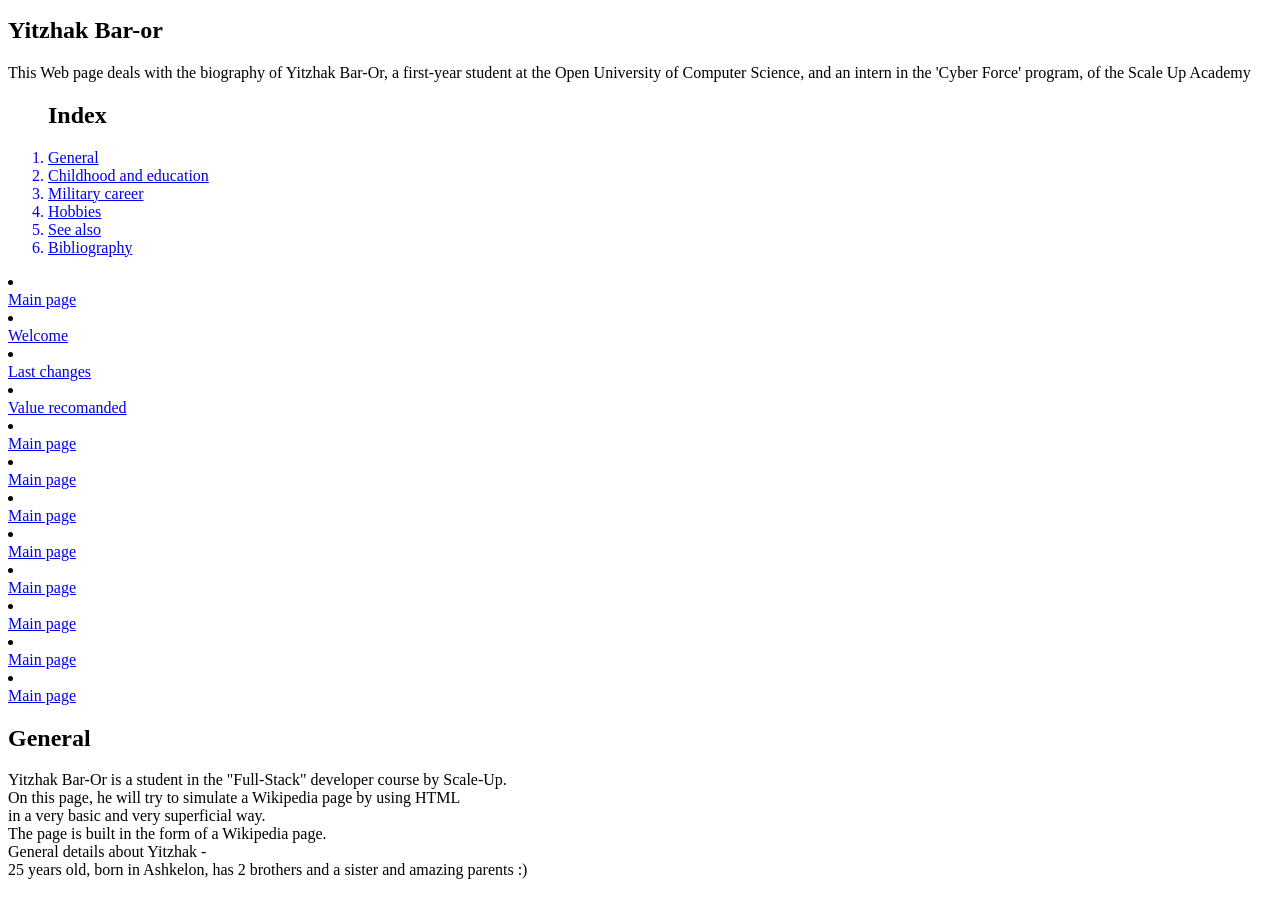
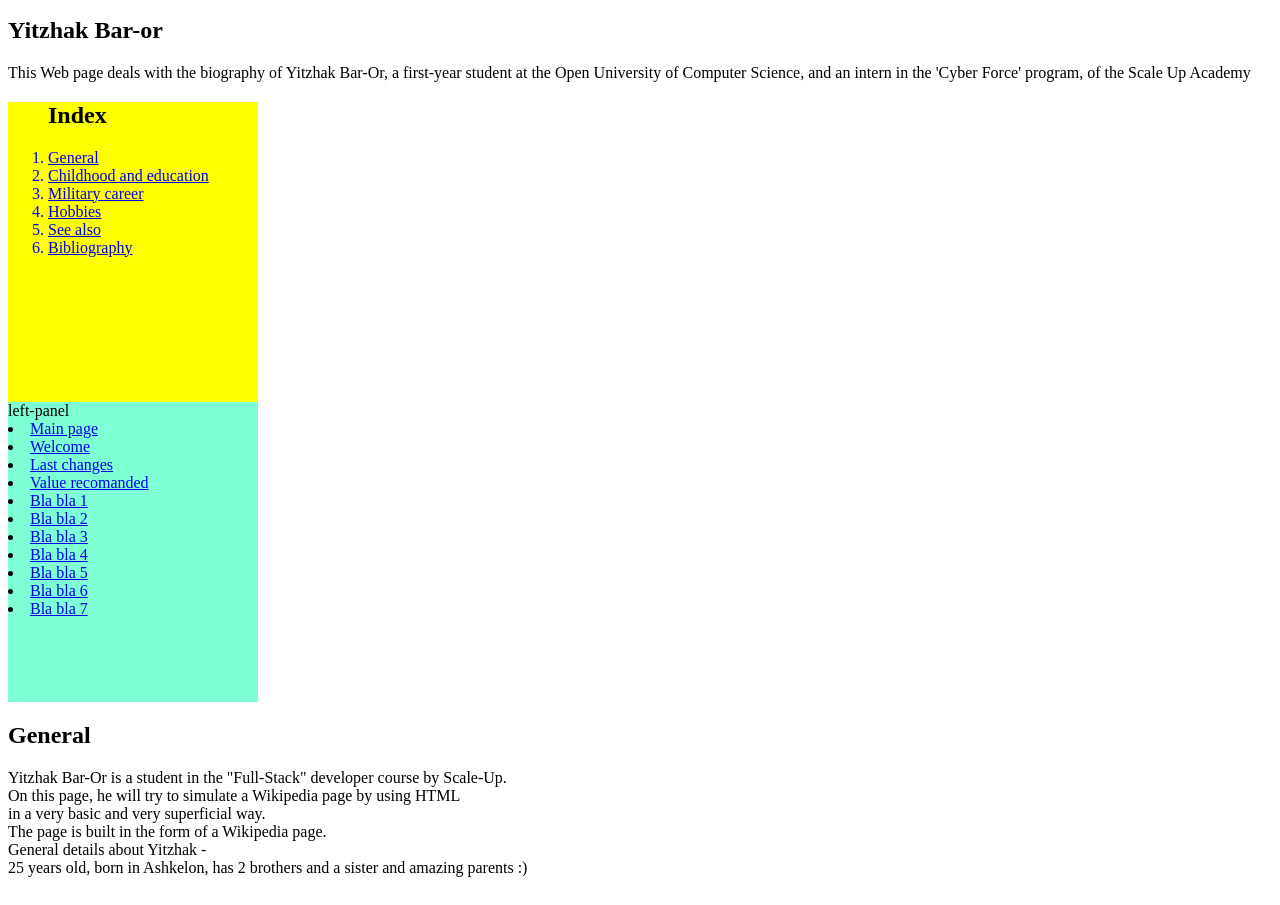
Before and after one commit to Yitzhak851/Cyber4s_tasks, a plain HTML site: page index.html in a window 1280 px wide. Shown: the part 943-1848 px from the top of the page. Drawn offline with Linux system fonts and the light colour scheme.

Commit message:
More few decoration changes

```diff
--- a/index.html
+++ b/index.html
@@ -22,7 +22,7 @@
         a first-year student at the Open University of Computer Science,
         and an intern in the 'Cyber Force' program, of the Scale Up Academy </p>
 
-    </div>
+        <div style="background-color:yellow;width: 250px;height: 300px;">
         <ol>
             <h2 id= "Index"> Index</h2>
             <a href="#General" id="Index"><li> General </li></a>
@@ -32,21 +32,20 @@
             <a href="#See also" id="Index"> <li> See also </li> </a>
             <a href="#Bibliography" id="Index"> <li> Bibliography </li> </a>
         </ol>
+        </div>
 
-        <div id="left-panel" class="left-side-bar">
-            <li></li><a href="Main page" id="Main-page" class="left-side-bar"> Main page </Main></a></li>
-            <li></li><a href="Main page" id="Main-page" class="left-side-bar"> Welcome </Main></a></li>
-            <li></li><a href="Main page" id="Main-page" class="left-side-bar"> Last changes </Main></a></li>
-            <li></li><a href="Main page" id="Main-page" class="left-side-bar"> Value recomanded </Main></a></li>
-            <li></li><a href="Main page" id="Main-page" class="left-side-bar"> Main page </Main></a></li>
-            <li></li><a href="Main page" id="Main-page" class="left-side-bar"> Main page </Main></a></li>
-            <li></li><a href="Main page" id="Main-page" class="left-side-bar"> Main page </Main></a></li>
-            <li></li><a href="Main page" id="Main-page" class="left-side-bar"> Main page </Main></a></li>
-            <li></li><a href="Main page" id="Main-page" class="left-side-bar"> Main page </Main></a></li>
-            <li></li><a href="Main page" id="Main-page" class="left-side-bar"> Main page </Main></a></li>
-            <li></li><a href="Main page" id="Main-page" class="left-side-bar"> Main page </Main></a></li>
-            <li></li><a href="Main page" id="Main-page" class="left-side-bar"> Main page </Main></a></li>
-
+        <div class="left-side-bar"style="background-color:aquamarine;width: 250px;height: 300px;id="Main page">left-panel
+            <li><a href="Main page" id="Main-page" class="left-side-bar"> Main page </Main></a></li>
+            <li><a href="Main page" id="Main-page" class="left-side-bar"> Welcome </Main></a></li>
+            <li><a href="Main page" id="Main-page" class="left-side-bar"> Last changes </Main></a></li>
+            <li><a href="Main page" id="Main-page" class="left-side-bar"> Value recomanded </Main></a></li>
+            <li><a href="Main page" id="Main-page" class="left-side-bar"> Bla bla 1 </Main></a></li>
+            <li><a href="Main page" id="Main-page" class="left-side-bar"> Bla bla 2 </Main></a></li>
+            <li><a href="Main page" id="Main-page" class="left-side-bar"> Bla bla 3 </Main></a></li>
+            <li><a href="Main page" id="Main-page" class="left-side-bar"> Bla bla 4 </Main></a></li>
+            <li><a href="Main page" id="Main-page" class="left-side-bar"> Bla bla 5 </Main></a></li>
+            <li><a href="Main page" id="Main-page" class="left-side-bar"> Bla bla 6 </Main></a></li>
+            <li><a href="Main page" id="Main-page" class="left-side-bar"> Bla bla 7 </Main></a></li>
         </div>
 
 
```
Also changed, not shown: styles.css (+18 -0 lines).
